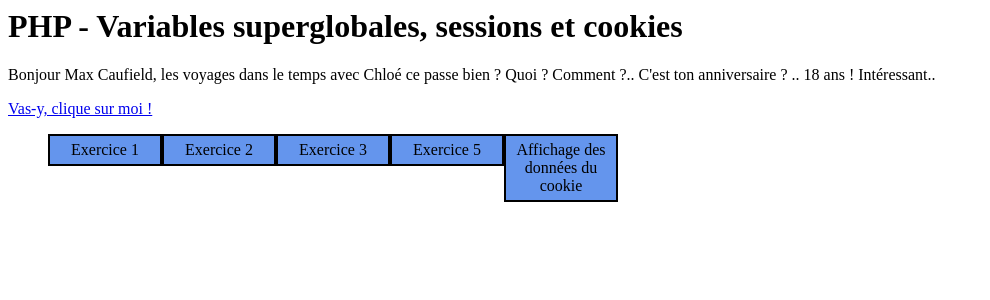
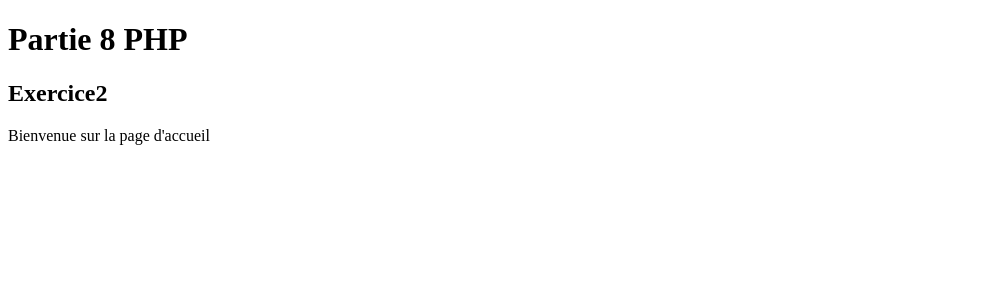
Before and after one commit to AnthonyBouillon/PHP-SessionsEtCookies, a PHP site: page / in a window 1280 px wide. Shown: the top 300 px of the page, without its empty margins (0-990 px from the left). Run offline with PHP 8.4, Linux system fonts and the light colour scheme.

Commit message:
Session & cookie

```diff
--- a/exercice2/index.php
+++ b/exercice2/index.php
@@ -1,50 +1,26 @@
 <?php
-            // Le placer avant tout code php pour démarrer la session.
-            session_start();
+//On démarre la session
+session_start();
+//On définit les variables de session
+$_SESSION['firstname'] = 'Fabrice';
+$_SESSION['name'] = 'BUREL';
+$_SESSION['age'] = 30;
+?>
 
-            $_SESSION['name'] = 'Max';
-            $_SESSION['firstName'] = 'Caufield';
-            $_SESSION['age'] = '18';
-        ?>
-<DOCTYPE html>
-<html>
-    <head>
-        <meta charset="utf-8"/>
-        <title>Sessions & cookies Exercice 2</title>
-    </head>
-    <body>
+<!DOCTYPE html>
+<html lang="fr">
+  <head>
+    <meta charset="utf-8">
+    <title>exercice2 index.php</title>
+  </head>
+  <body>
+    <h1>Partie 8 PHP</h1>
+    <h2>Exercice2</h2>
+    <p>Bienvenue sur la page d'accueil</p>
+  </body>
+</html>
 
-        <h1>PHP - Variables superglobales, sessions et cookies</h1>
-        <p>Bonjour <?php echo $_SESSION['name'] . ' ' . $_SESSION['firstName'] . ', ' . 'les voyages dans le temps avec Chloé ce passe bien ?' . ' ' . 'Quoi ? Comment ?.. C\'est ton anniversaire ?' . ' ' . '..' . ' ' . $_SESSION['age'] . ' ans !' . ' ' . 'Intéressant..';?></p>
-        <p><a href="session-cookie.php">Vas-y, clique sur moi !</a><p>
-        <!-- Direction vers l'exercice suivant -->
-        <ul>
-           <li><a href="../exercice1/index.php">Exercice 1</a></li>
-           <li><a href="../exercice2/index.php">Exercice 2</a></li>
-           <li><a href="../exercice3/index.php">Exercice 3</a></li>
-           <li><a href="../exercice5/index.php">Exercice 5</a></li>
-           <li><a href="../exercice4/modifCookie.php">Affichage des données du cookie</a></li>
-         </ul>
-        <style>
-           ul {
-
-            list-style-type:none;
-            }
-
-           ul li a {
-            display:block;
-            float:left;
-            width:100px;
-            background-color:#6495ED;
-            color:black;
-            text-decoration:none;
-            text-align:center;
-            padding:5px;
-            border:2px solid;
-            }
-           ul li a:hover {
-            background-color:#D3D3D3;
-            }
-        </style>
-    </body>
-</html>
+<?php
+//ferme provisoirement la session sans la détruire
+session_write_close();
+?>
--- /dev/null
+++ b/nbproject/private/private.xml
@@ -0,0 +1,4 @@
+<?xml version="1.0" encoding="UTF-8"?>
+<project-private xmlns="http://www.netbeans.org/ns/project-private/1">
+    <editor-bookmarks xmlns="http://www.netbeans.org/ns/editor-bookmarks/2" lastBookmarkId="0"/>
+</project-private>
```
Also changed, not shown: exercice1/index.php (+8 -14 lines), exercice2/session-cookie.php (+20 -9 lines), exercice3/index.php (+11 -8 lines), exercice4/modifCookie.php (+12 -9 lines), exercice5/index.php (+8 -5 lines).
